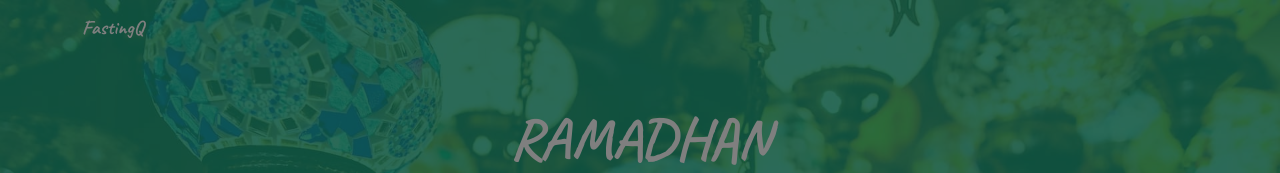
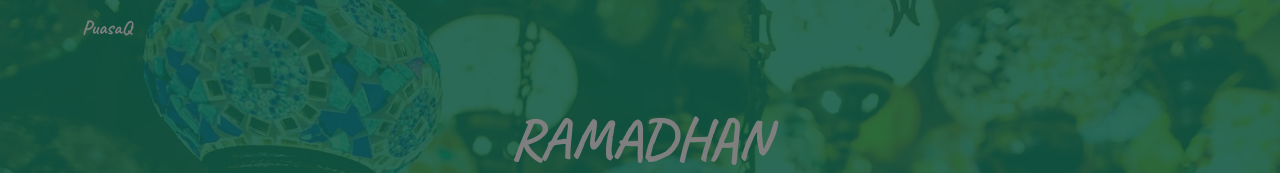
Before and after one commit to riyyanfir/ramadhan-planner-v3, a React (Create React App) app: page / in a window 1280 px wide. Shown: the top 173 px of the page. Built offline with nearby package versions, Linux system fonts and the light colour scheme.

Commit message:
change label to

```diff
--- a/src/components/NavbarComp.js
+++ b/src/components/NavbarComp.js
@@ -5,7 +5,7 @@ const NavbarComp = ({ userName }) => {
   return (
     <Navbar expand="md">
       <Container>
-        <Navbar.Brand className="text-white fw-bold">FastingQ</Navbar.Brand>
+        <Navbar.Brand className="text-white fw-bold">PuasaQ</Navbar.Brand>
         <Navbar.Toggle />
         <Navbar.Collapse className="justify-content-end">
           <Navbar.Text className="fs-5">
```
